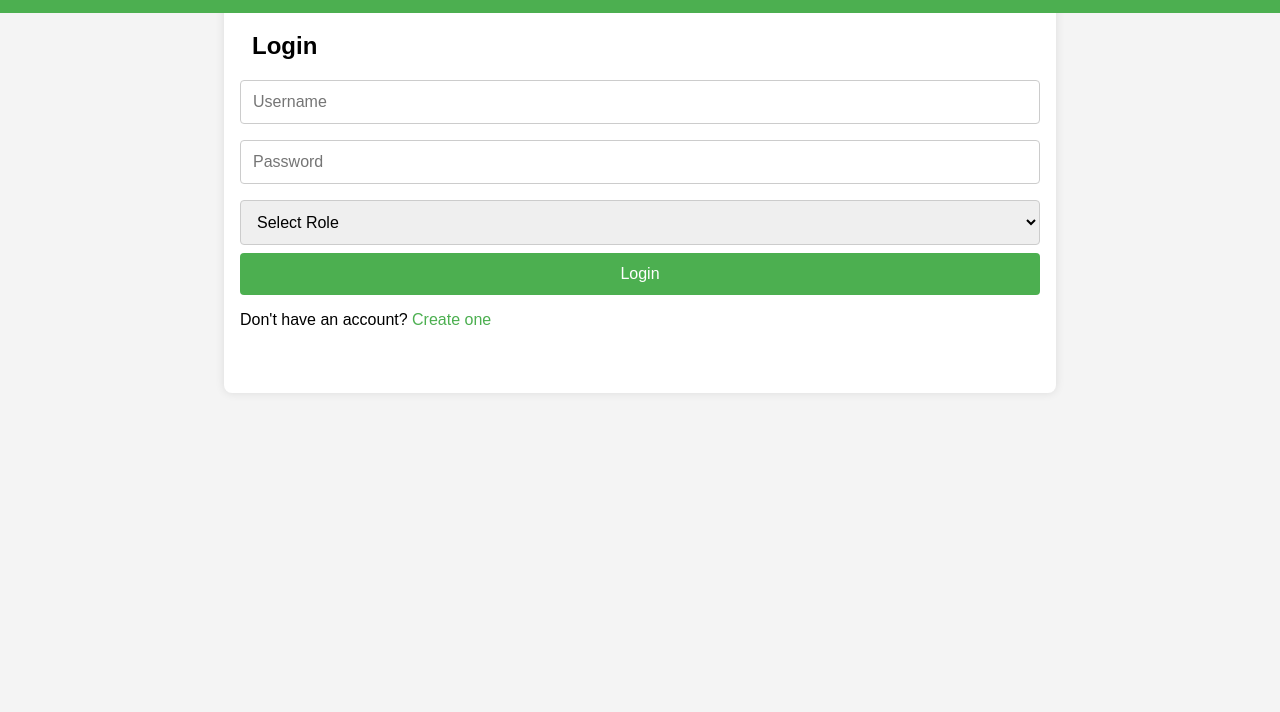
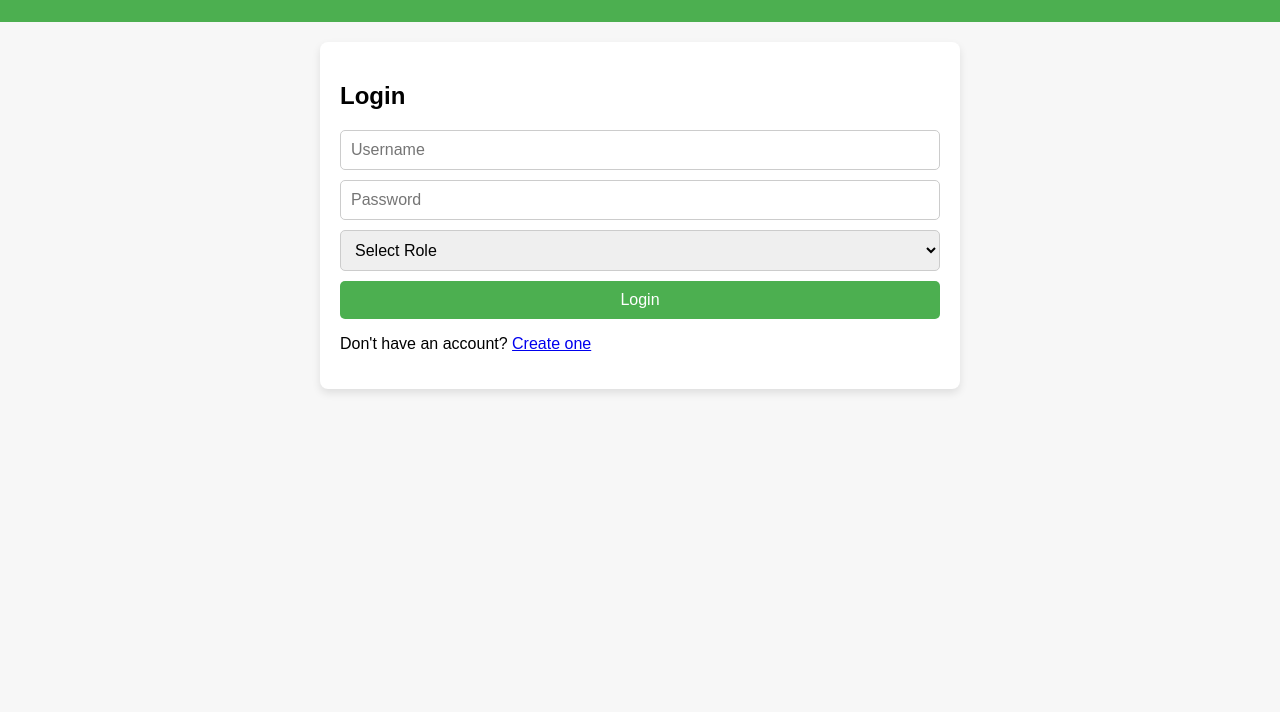
Before and after one commit to Shivshakti111222333/college, a plain HTML site: page index.html in a window 1280 px wide. Shown: the part 88-800 px from the top of the page. Drawn offline with Linux system fonts and the light colour scheme; files that its build step writes are made by us from their sources; files whose address does not match are found by name.

Commit message:
Update styles.css

```diff
--- a/styles.css
+++ b/styles.css
@@ -1,105 +1,77 @@
-/* styles.css */
-
+/* General Styles */
 body {
-    font-family: Arial, sans-serif;
+    font-family: 'Arial', sans-serif;
     margin: 0;
     padding: 0;
+    background-color: #f7f7f7;
     display: flex;
     flex-direction: column;
     align-items: center;
-    background-color: #f4f4f4;
 }
 
 header {
     background-color: #4caf50;
     color: white;
-    padding: 1em;
     width: 100%;
+    padding: 15px 0;
     text-align: center;
-    position: fixed;
-    top: 0;
-    left: 0;
-    z-index: 1000;
 }
 
 main {
-    padding: 3em 1em;
-    width: 100%;
-    max-width: 800px;
-    margin-top: 60px; /* Adjust for fixed header */
-    background-color: white;
-    box-shadow: 0 0 10px rgba(0, 0, 0, 0.1);
+    margin-top: 20px;
+    padding: 20px;
+    background: #fff;
+    width: 80%;
+    max-width: 600px;
+    box-shadow: 0 4px 8px rgba(0, 0, 0, 0.1);
     border-radius: 8px;
 }
 
-h1, h2 {
-    margin: 0;
-    padding: 0.5em;
-}
-
+/* Forms */
 form {
     display: flex;
     flex-direction: column;
+    gap: 10px;
 }
 
-input, select, textarea {
-    margin: 0.5em 0;
-    padding: 0.75em;
+input, select, textarea, button {
+    padding: 10px;
+    font-size: 1rem;
+    border-radius: 5px;
     border: 1px solid #ccc;
-    border-radius: 4px;
-    font-size: 1em;
-}
-
-input:focus, select:focus, textarea:focus {
-    border-color: #4caf50;
-    outline: none;
-}
-
-textarea {
-    resize: vertical;
-    min-height: 100px;
 }
 
 button {
-    padding: 0.75em;
     background-color: #4caf50;
     color: white;
     border: none;
-    border-radius: 4px;
     cursor: pointer;
-    font-size: 1em;
 }
 
 button:hover {
     background-color: #45a049;
 }
 
+/* Hidden sections */
 .hidden {
     display: none;
 }
 
+/* Issue Lists */
 ul {
-    list-style-type: none;
+    list-style: none;
     padding: 0;
-    margin: 0;
+    margin: 20px 0;
 }
 
 li {
-    padding: 0.5em;
+    padding: 10px;
     border-bottom: 1px solid #ddd;
 }
 
-a {
-    color: #4caf50;
-    text-decoration: none;
-}
-
-a:hover {
-    text-decoration: underline;
-}
-
+/* Responsive Design */
 @media (max-width: 600px) {
-    form {
-        width: 100%;
+    main {
+        width: 95%;
     }
 }
```
